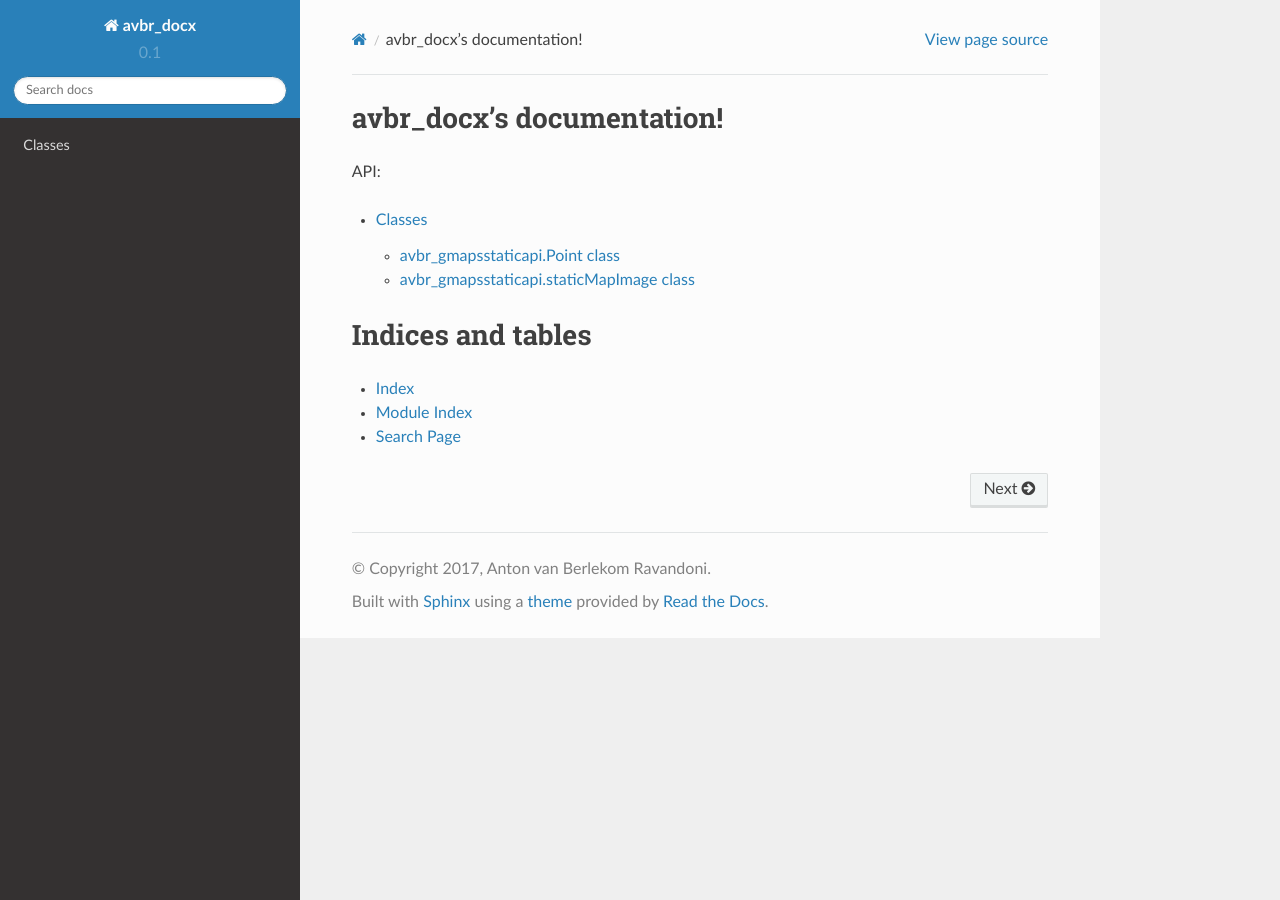
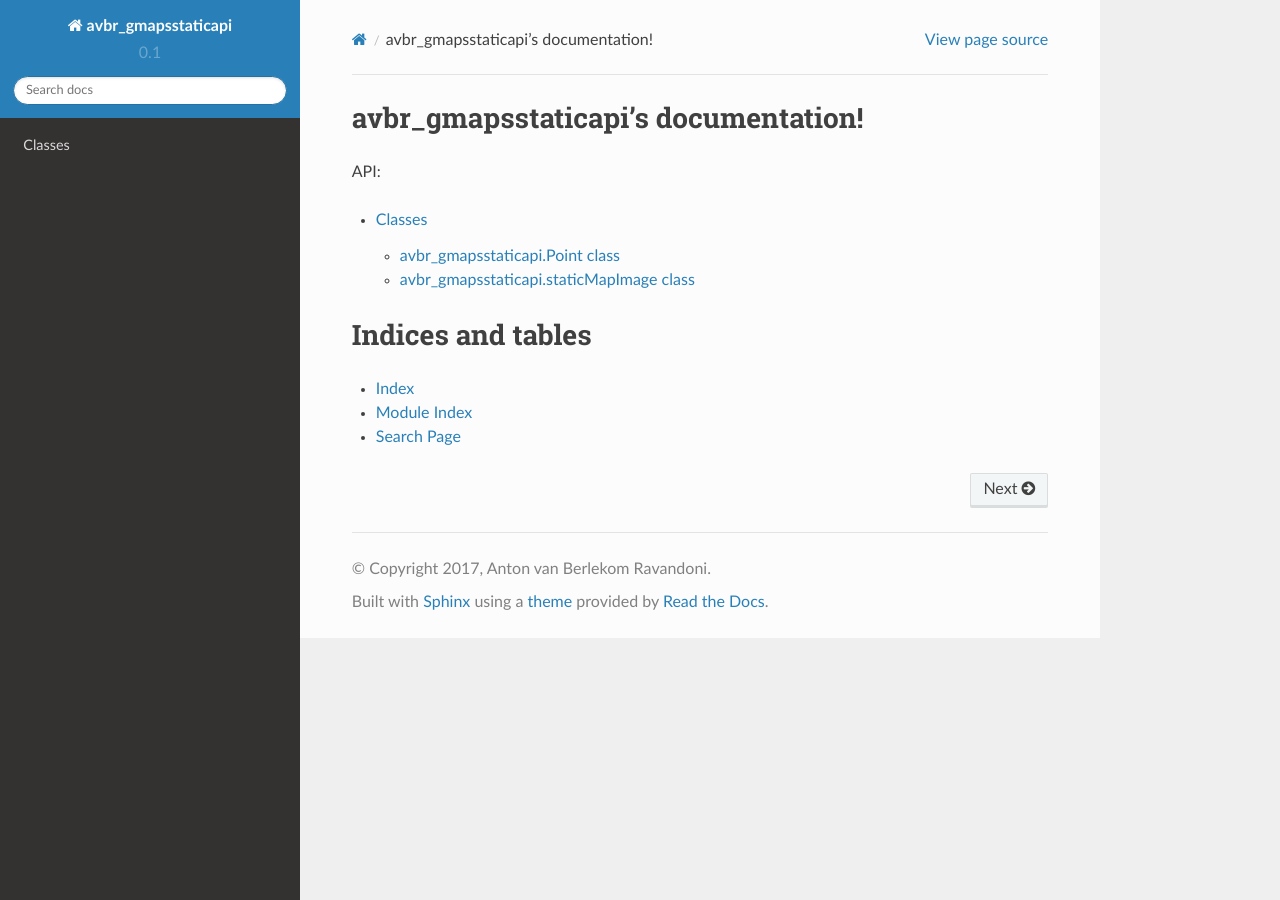
Before and after one commit to Anton-vBR/avbr_gmapsstaticapi, a Sphinx documentation site: the page built from docs/source/index.rst, in a window 1280 px wide. Built offline with Sphinx 7.4.7 and the Read the Docs theme 2.0.0, drawn with Linux system fonts in a browser that asks for light colours.

Commit message:
Updated docs

```diff
--- a/docs/source/conf.py
+++ b/docs/source/conf.py
@@ -55,7 +55,7 @@ source_suffix = '.rst'
 master_doc = 'index'
 
 # General information about the project.
-project = 'avbr_docx'
+project = 'avbr_gmapsstaticapi'
 copyright = '2017, Anton van Berlekom Ravandoni'
 author = 'Anton van Berlekom Ravandoni'
 
--- a/docs/source/index.rst
+++ b/docs/source/index.rst
@@ -3,7 +3,7 @@
    You can adapt this file completely to your liking, but it should at least
    contain the root `toctree` directive.
 
-avbr_docx's documentation!
+avbr_gmapsstaticapi's documentation!
 =====================================
 
 API:
```
